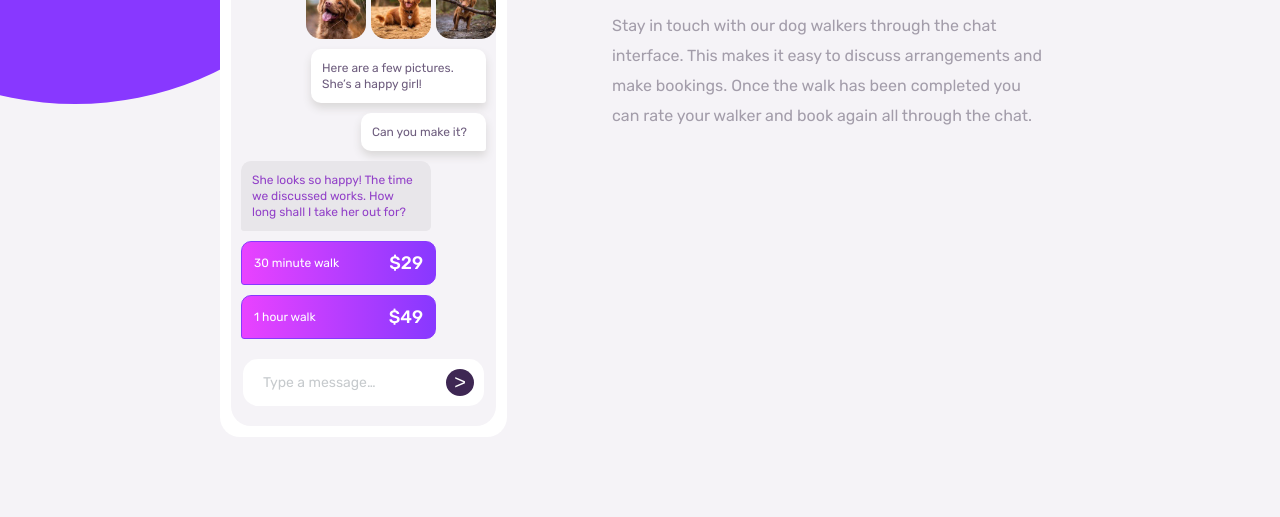
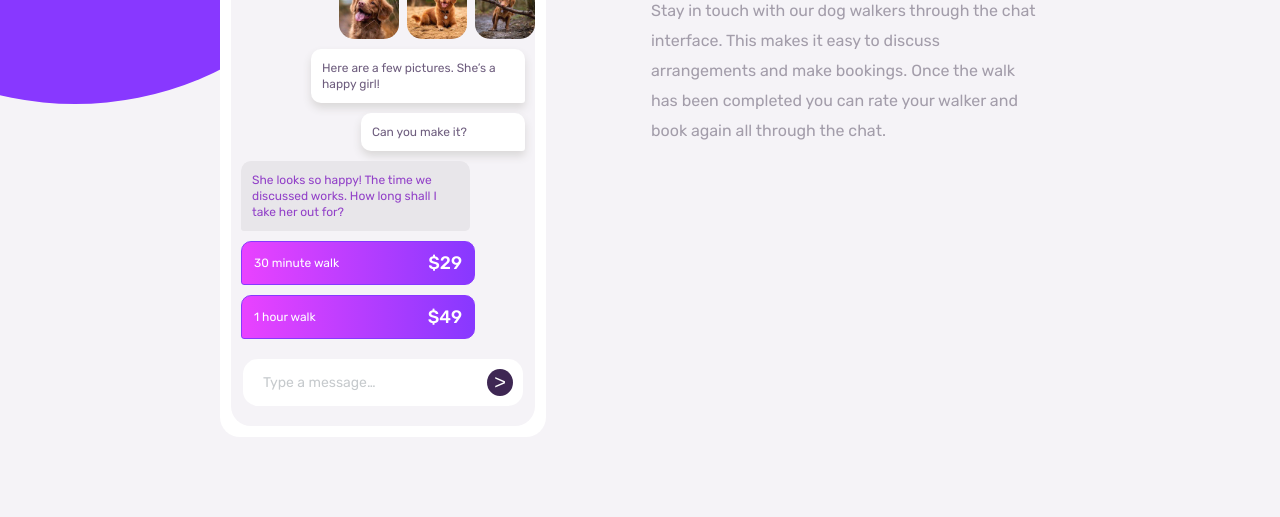
Before and after one commit to mpham-12/chat-app-css-illustration-master, a plain HTML site: page index.html in a window 1280 px wide. Shown: the part 346-863 px from the top of the page. Drawn offline with Linux system fonts and the light colour scheme.

Commit message:
Update app.css

```diff
--- a/app.css
+++ b/app.css
@@ -153,13 +153,13 @@ bottom: 20px;
 }
 .text-3 {
 	display: flex;
-	margin-left: 70px;
+	margin-left: 100px;
 }
 .file {
-	height: auto;
+	height: 60px;
 	width: 60px;
 	border-radius: 15px;
-	margin-left: 5px;
+	margin-left: 8px;
 }
 .rates {
 	display: flex;
@@ -201,8 +201,7 @@ button {
 	border: 1px solid transparent;
 	border-radius: 50%;
 	align-self: center;
-	height: auto;
-	width: 28px;
+
 }
 h1 {
 	color: hsl(271, 36%, 24%);
```
